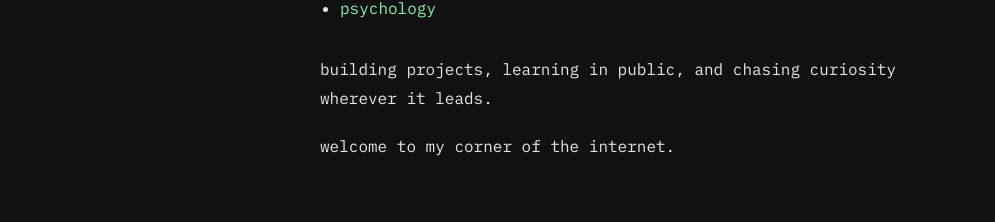
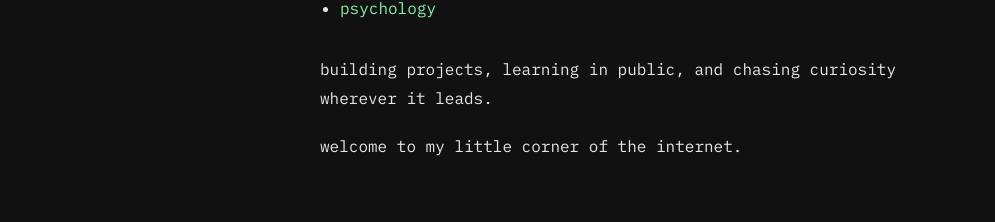
Before and after one commit to deeptiprakash2202-coder/portfolio, a plain HTML site: page index.html in a window 1280 px wide. Shown: the part 795-1017 px from the top of the page, without its empty margins (0-995 px from the left). Drawn offline with Linux system fonts and the light colour scheme.

Commit message:
changes updated

```diff
--- a/index.html
+++ b/index.html
@@ -88,7 +88,7 @@
     </p>
 
     <p>
-      welcome to my corner of the internet.
+      welcome to my little corner of the internet.
     </p>
   </section>
 
```
Lines whose indentation alone changed are shown as unchanged.
